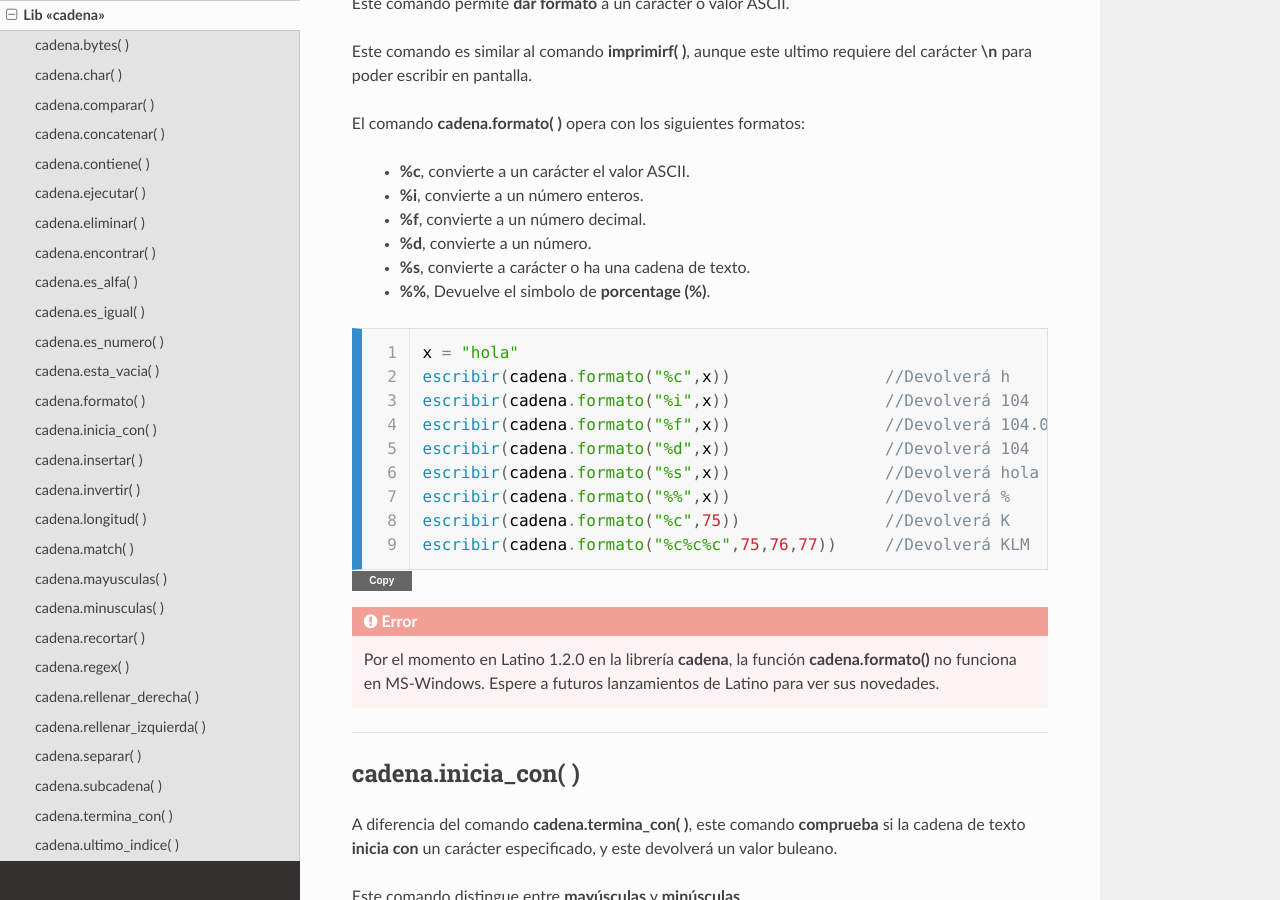
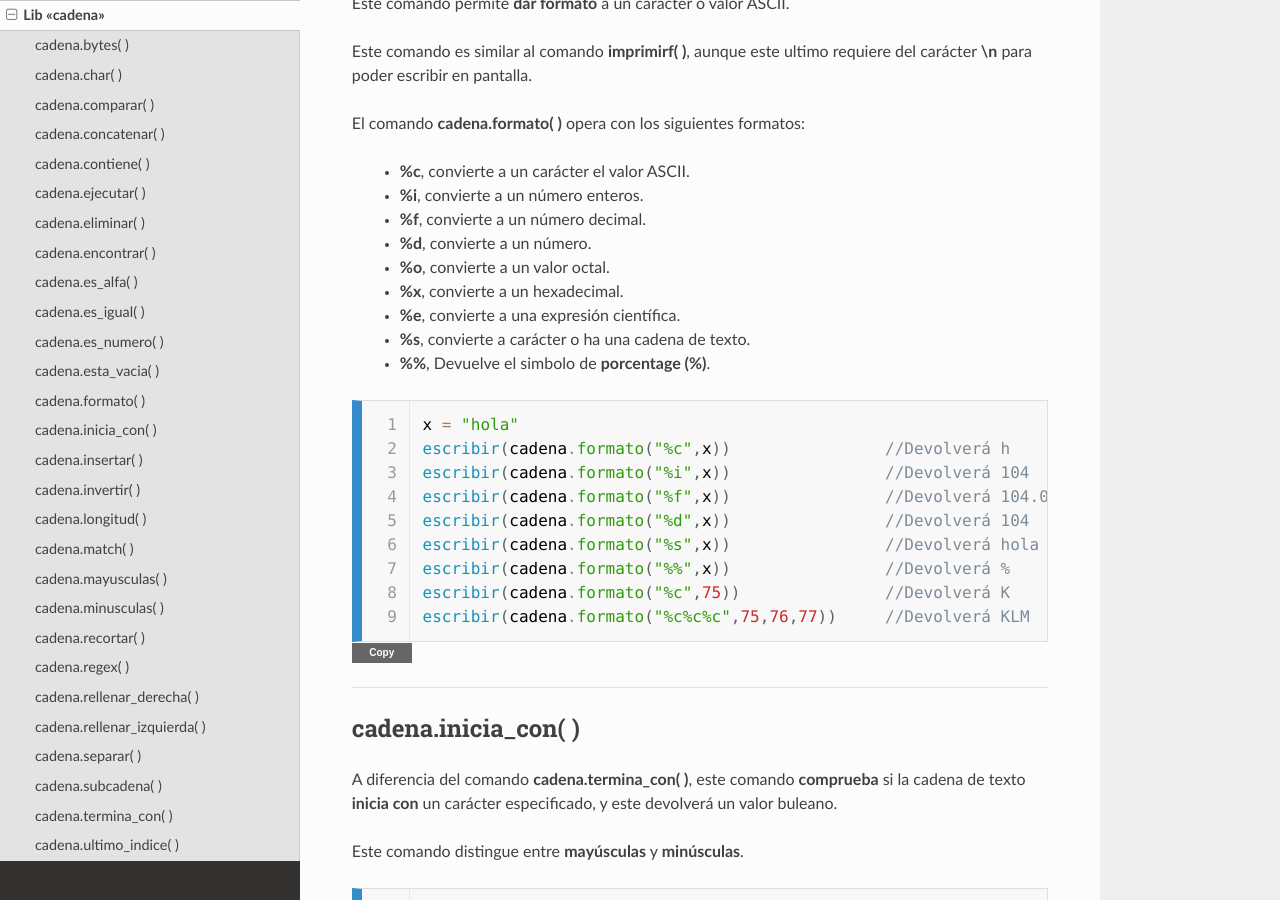
Before and after one commit to LatinoDocs/Manual-Latino, a Sphinx documentation site: the page built from docs/librerias/Cadena.rst, in a window 1280 px wide and 900 px high, scrolled down 5613 px. Built offline with Sphinx 7.4.7 and the Read the Docs theme 2.0.0, drawn with Linux system fonts in a browser that asks for light colours; comment, search, counter and statistics services are not loaded; some of the changed text lies outside the part shown.

Commit message:
Se agrego los nuevos comandos para los comandos **imprimirf()** y **cadena.formato()**

```diff
--- a/docs/librerias/Cadena.rst
+++ b/docs/librerias/Cadena.rst
@@ -267,6 +267,9 @@ El comando **cadena.formato\( \)** opera con los siguientes formatos:
   * **\%i**, convierte a un número enteros.
   * **\%f**, convierte a un número decimal.
   * **\%d**, convierte a un número.
+  * **\%o**, convierte a un valor octal.
+  * **\%x**, convierte a un hexadecimal.
+  * **\%e**, convierte a una expresión científica.
   * **\%s**, convierte a carácter o ha una cadena de texto.
   * **\%%**, Devuelve el simbolo de **porcentage (\%)**.
 
@@ -281,8 +284,6 @@ El comando **cadena.formato\( \)** opera con los siguientes formatos:
    escribir(cadena.formato("%%",x))                //Devolverá %
    escribir(cadena.formato("%c",75))               //Devolverá K
    escribir(cadena.formato("%c%c%c",75,76,77))     //Devolverá KLM</code></pre>
-
-.. error:: Por el momento en Latino 1.2.0 en la librería **cadena**, la función **cadena.formato\(\)** no funciona en MS-Windows. Espere a futuros lanzamientos de Latino para ver sus novedades.
 
 ----
 
@@ -388,7 +389,7 @@ Este comando **elimina** cualquier **carácter de espacio** al inicio y al final
    <pre><code class="language-latino line-numbers">x = "     Hola mundo"
    escribir(cadena.recortar(x))     //Devolverá Hola mundo</code></pre>
 
-.. error:: Por el momento en Latino 1.2.0 en la librería **cadena**, la función cadena.recortar() no funciona correctamente en MS-Windows. Espere a futuros lanzamientos de Latino para ver sus novedades.
+.. error:: Por el momento en Latino 1.2.0 en la librería **cadena**, la función **cadena.recortar()** no funciona correctamente en MS-Windows. Espere a futuros lanzamientos de Latino para ver sus novedades.
 
 .. ----
 
```
